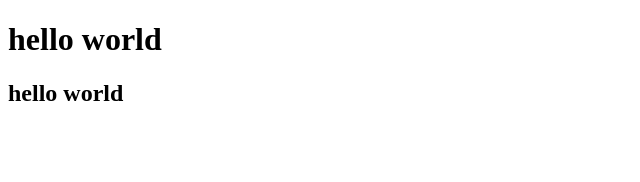
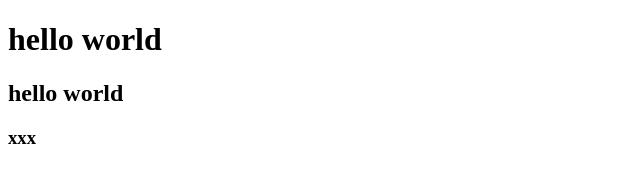
Before and after one commit to FussySwt/testDemo, a plain HTML site: page index.html in a window 1280 px wide. Shown: the full height of the page, 0-640 px from the left. Drawn offline with Linux system fonts and the light colour scheme.

Commit message:
这是第四次提交，修改index.html

```diff
--- a/index.html
+++ b/index.html
@@ -8,5 +8,6 @@
 <body>
     <h1>hello world</h1>
     <h2>hello world</h2>
+    <h3>xxx</h3>
 </body>
 </html>
```
